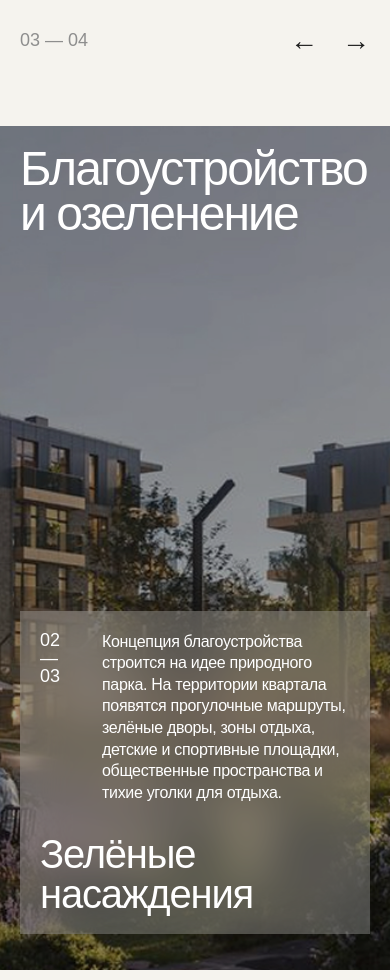
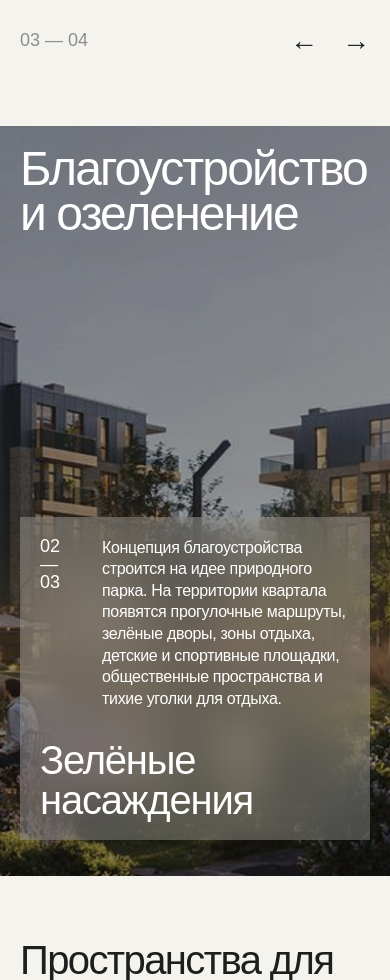
Before and after one commit to nstopack-crypto/istok-site, a Next.js app: page / in a window 390 px wide. Shown: the part 11020-12000 px from the top of the page. Built offline with nearby package versions, Linux system fonts and the light colour scheme.

Commit message:
Refine landscaping section size and fade slide transition

```diff
--- a/components/Landscaping.tsx
+++ b/components/Landscaping.tsx
@@ -1,7 +1,7 @@
 "use client";
 
 import Image from "next/image";
-import { useMemo, useState } from "react";
+import { useEffect, useMemo, useState } from "react";
 
 const slides = [
   {
@@ -26,12 +26,15 @@ const slides = [
 
 export default function Landscaping() {
   const [activeIndex, setActiveIndex] = useState(0);
+  const [displayIndex, setDisplayIndex] = useState(0);
+  const [contentVisible, setContentVisible] = useState(true);
   const [isLeftSide, setIsLeftSide] = useState(true);
   const [cursorVisible, setCursorVisible] = useState(false);
   const [cursorX, setCursorX] = useState(0);
   const [cursorY, setCursorY] = useState(0);
+  const [isAnimating, setIsAnimating] = useState(false);
 
-  const activeSlide = slides[activeIndex];
+  const activeSlide = slides[displayIndex];
 
   const nextIndex = useMemo(() => {
     return (activeIndex + 1) % slides.length;
@@ -39,6 +42,10 @@ export default function Landscaping() {
 
   const prevIndex = useMemo(() => {
     return (activeIndex - 1 + slides.length) % slides.length;
+  }, [activeIndex]);
+
+  useEffect(() => {
+    setDisplayIndex(activeIndex);
   }, [activeIndex]);
 
   const handleMouseMove = (e: React.MouseEvent<HTMLElement>) => {
@@ -51,46 +58,79 @@ export default function Landscaping() {
     setIsLeftSide(x < rect.width / 2);
   };
 
+  const animateTo = (targetIndex: number) => {
+    if (isAnimating) return;
+
+    setIsAnimating(true);
+    setContentVisible(false);
+
+    window.setTimeout(() => {
+      setActiveIndex(targetIndex);
+      setDisplayIndex(targetIndex);
+      setContentVisible(true);
+
+      window.setTimeout(() => {
+        setIsAnimating(false);
+      }, 450);
+    }, 220);
+  };
+
   const handleClick = () => {
     if (isLeftSide) {
-      setActiveIndex(prevIndex);
+      animateTo(prevIndex);
     } else {
-      setActiveIndex(nextIndex);
+      animateTo(nextIndex);
     }
   };
 
   return (
     <section
-      className="relative h-screen min-h-[732px] w-full overflow-hidden bg-[#efebe4] cursor-none"
+      className="relative w-full overflow-hidden bg-[#efebe4] cursor-none"
+      style={{ height: 750 }}
       onMouseMove={handleMouseMove}
       onMouseEnter={() => setCursorVisible(true)}
       onMouseLeave={() => setCursorVisible(false)}
       onClick={handleClick}
     >
       <div className="absolute inset-0">
+        <div
+          className={`absolute inset-0 transition-all duration-500 ease-out ${
+            contentVisible
+              ? "translate-x-0 opacity-100"
+              : isLeftSide
+                ? "translate-x-[24px] opacity-0"
+                : "-translate-x-[24px] opacity-0"
+          }`}
+        >
           <Image
             src={activeSlide.image}
             alt={activeSlide.title}
             fill
             sizes="100vw"
-          className="object-cover transition-opacity duration-500"
+            className="object-cover"
           />
+        </div>
       </div>
 
       <div className="absolute inset-0 bg-[rgba(0,0,0,0.18)]" />
 
       <div className="relative z-10 h-full w-full px-[20px]">
-        <h2 className="pt-[20px] text-[48px] font-medium leading-[0.95] tracking-[-0.04em] text-white md:max-w-[1050px] md:text-[76px]">
+        <h2 className="pt-[20px] max-w-[1100px] text-[48px] font-medium leading-[0.95] tracking-[-0.04em] text-white md:text-[76px]">
           Благоустройство и озеленение
         </h2>
 
-        {/* Desktop card with fixed size and position */}
         <div
-          className="absolute hidden overflow-hidden bg-[rgba(223,223,223,0.28)] backdrop-blur-[24px] md:block"
+          className={`absolute hidden overflow-hidden bg-[rgba(223,223,223,0.28)] backdrop-blur-[24px] transition-all duration-500 ease-out md:block ${
+            contentVisible
+              ? "translate-x-0 opacity-100"
+              : isLeftSide
+                ? "translate-x-[32px] opacity-0"
+                : "-translate-x-[32px] opacity-0"
+          }`}
           style={{
             width: 507,
             height: 350,
-            left: 1075,
+            right: 20,
             top: 170,
           }}
           onClick={(e) => e.stopPropagation()}
@@ -114,8 +154,15 @@ export default function Landscaping() {
           </div>
         </div>
 
-        {/* Mobile card */}
-        <div className="absolute bottom-[36px] left-[20px] right-[20px] md:hidden">
+        <div
+          className={`absolute bottom-[36px] left-[20px] right-[20px] transition-all duration-500 ease-out md:hidden ${
+            contentVisible
+              ? "translate-x-0 opacity-100"
+              : isLeftSide
+                ? "translate-x-[20px] opacity-0"
+                : "-translate-x-[20px] opacity-0"
+          }`}
+        >
           <div
             className="overflow-hidden bg-[rgba(223,223,223,0.28)] p-5 backdrop-blur-[24px]"
             onClick={(e) => e.stopPropagation()}
```
Lines whose indentation alone changed are shown as unchanged.
